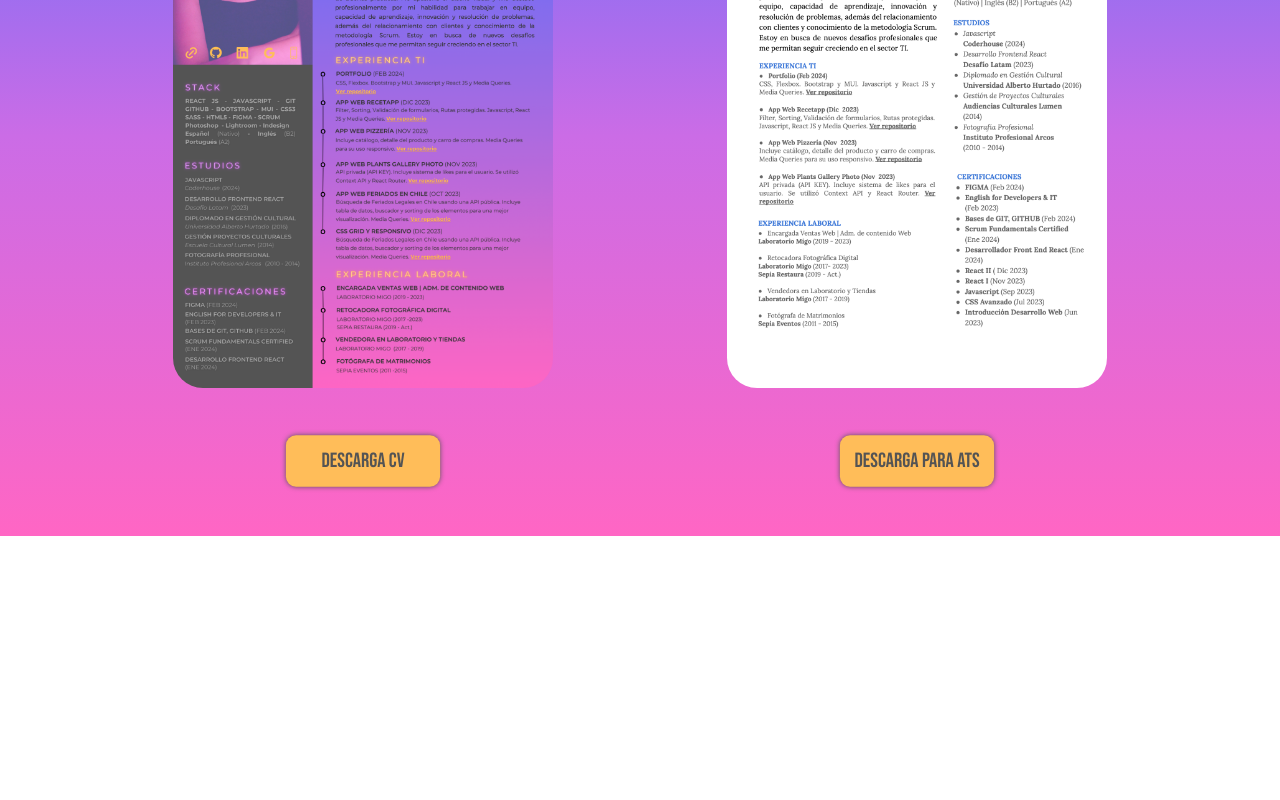
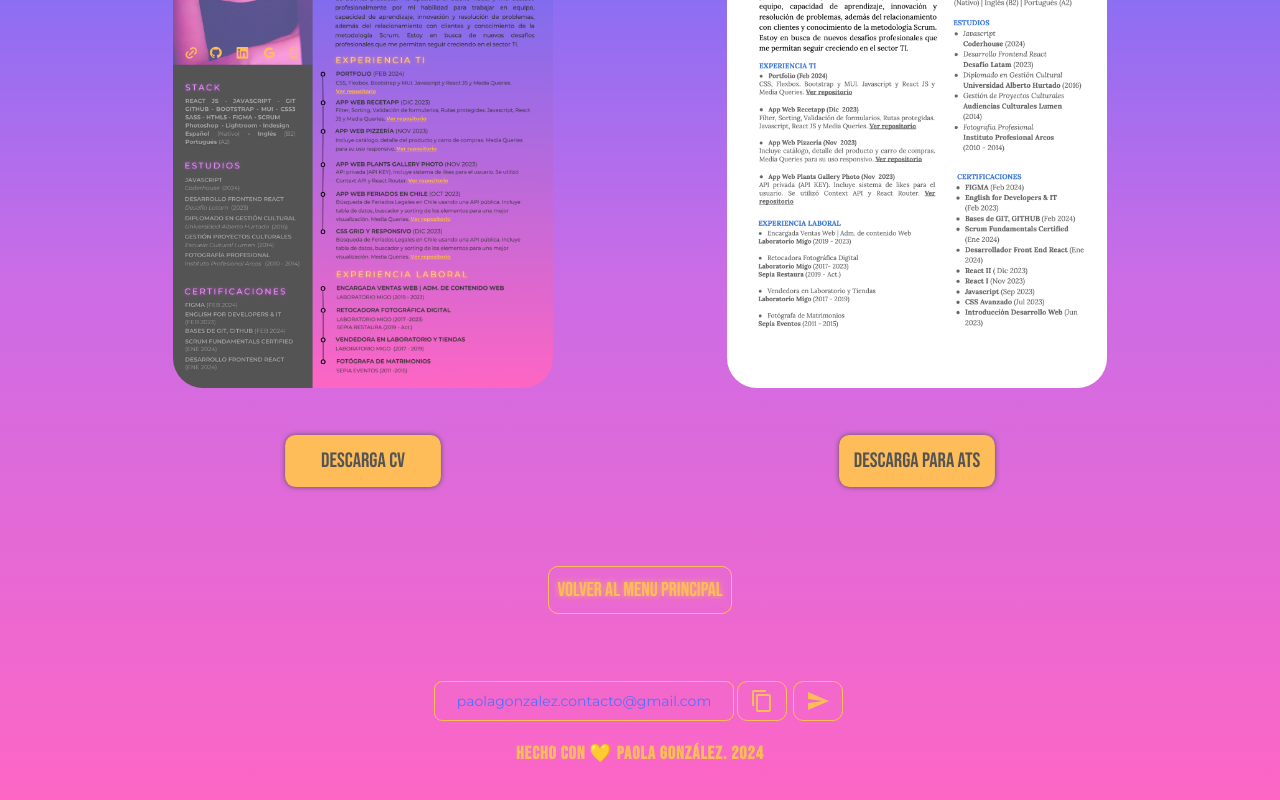
Before and after one commit to paaolaola/portfolio-paola-gonzalez, a React (Vite) app: page /curriculum in a window 1280 px wide. Shown: the part 264-1064 px from the top of the page. Before the commit the page ends 800 px from the top, so only its background shows below. Built offline with nearby package versions, Linux system fonts and the light colour scheme.

Commit message:
footer changes

```diff
--- /dev/null
+++ b/src/assets/css/Footer.css
@@ -0,0 +1,65 @@
+/*footer*/
+.footer {
+    display: flex;
+    flex-direction: column;
+    justify-content: center;
+    align-items: center;
+    font-family: "Bebas Neue", sans-serif;
+    font-size: 18px;
+    font-weight: 600;
+    color: #ffbd59;
+    letter-spacing: 1px;
+    margin-top: 2rem;
+}
+.input-footer {
+    font-size: 14px;
+    background-color: transparent;
+
+    border-style: none;
+    border: 1.5px solid #ffbd59;
+    border-radius: 8px;
+    text-align: center;
+    width: 300px;
+    height: 40px;
+    color: #5170ff;
+    font-family: "Montserrat", sans-serif;
+}
+.btn-footer {
+    background-color: transparent;
+    color: #ffbd59;
+    height: 40px;
+    width: 50px;
+    line-height: 40px;
+    font-size: 15px;
+    border-radius: 10px;
+    border: 1.5px solid #ffbd59;
+    cursor: pointer;
+    transition: border-color 0.3s, box-shadow 0.3s;
+    text-align: center;
+    margin: 3px;
+}
+.btn-footer:hover {
+    border-color: #ffbd59;
+    box-shadow: 0px 0px 8px #ffbd59;
+}
+
+.text-footer {
+    display: flex;
+    justify-content: center;
+    font-family: "Bebas Neue", sans-serif;
+    font-size: 18px;
+    font-weight: 600;
+    color: #ffbd59;
+    letter-spacing: 1px;
+    margin: 1rem 0 3rem 0;
+}
+/*RESPONSIVE*/
+@media screen and (min-width: 280px) and (max-width: 768px) {
+    .input-footer {
+        width: 100%;
+    }
+    .footer {
+        width: 100%;
+        text-align: center;
+    }
+}
--- a/src/assets/css/Home.css
+++ b/src/assets/css/Home.css
@@ -215,16 +215,23 @@
 }
 
 .btn-more {
+    font-family: "Bebas Neue", sans-serif;
     font-size: 13px;
     font-weight: 400;
-    background-color: transparent;
     border-style: none;
+    border-radius: 8px;
+    background-color: #ffbd59;
     color: #545454;
-    text-decoration: underline;
+
+    height: 25px;
+    width: 60px;
+    cursor: pointer;
+    box-shadow: 0px 0px 5px #545454;
+    transition: border-color 0.3s, box-shadow 0.3s;
+    text-align: center;
 }
 
 .btn-more:hover {
-    color: #fd81ce;
     text-shadow: 0 0 10px #ff66c4;
     text-decoration: underline;
 }
@@ -333,18 +340,6 @@
     color: #ffbd59;
     border-color: #d67eee;
     text-shadow: 0px 0px 10px #ff66c4;
-}
-
-/*footer*/
-.footer {
-    display: flex;
-    justify-content: center;
-    font-family: "Bebas Neue", sans-serif;
-    font-size: 18px;
-    font-weight: 600;
-    color: #ffbd59;
-    letter-spacing: 1px;
-    margin-top: 3rem;
 }
 
 /*RESPONSIVE*/
@@ -557,6 +552,12 @@
         margin: 1rem auto;
         width: 90%;
     }
+    .section-btn-cv {
+        background-color: #ffbd59;
+        color: #545454;
+        height: 40px;
+        width: 80px;
+    }
 
     /*seccion stack*/
     .box-stack {
--- a/src/assets/css/NotFound.css
+++ b/src/assets/css/NotFound.css
@@ -25,7 +25,7 @@
     border-style: none;
     border: 1px solid #ffbd59;
     border-radius: 10px;
-    margin: 1rem auto;
+    margin: 2rem;
     padding: 0.5rem;
     text-shadow: 0px 0px 6px #ffbd59;
     text-align: center;
--- a/src/assets/css/Proyectos.css
+++ b/src/assets/css/Proyectos.css
@@ -81,7 +81,7 @@
 }
 
 .btn-home {
-    text-align: end;
+    text-align: center;
     margin-top: 2rem;
 }
 
--- /dev/null
+++ b/src/components/Footer.jsx
@@ -0,0 +1,45 @@
+import React, { useState } from "react";
+import "../assets/css/Footer.css";
+import SendIcon from "@mui/icons-material/Send";
+import ContentCopyIcon from "@mui/icons-material/ContentCopy";
+
+const Footer = () => {
+    const defaultEmail = "paolagonzalez.contacto@gmail.com";
+    const [email, setEmail] = useState(defaultEmail);
+
+    const handleCopy = () => {
+        navigator.clipboard.writeText(email);
+        alert("Correo copiado al portapapeles");
+    };
+
+    const handleEmailBtn = () => {
+        window.open(`mailto:${email}`, "_blank");
+    };
+
+    return (
+        <>
+            <div className="footer">
+                <div>
+                    <input
+                        className="input-footer"
+                        type="email"
+                        value={email}
+                        readOnly // Añadimos readOnly para bloquear la edición
+                    />
+                    <button className="btn-footer" onClick={handleCopy}>
+                        <ContentCopyIcon />
+                    </button>
+                    <button className="btn-footer" onClick={handleEmailBtn}>
+                        <SendIcon />
+                    </button>
+                </div>
+
+                <div>
+                    <p className="text-footer">HECHO CON 💛 PAOLA GONZÁLEZ. 2024</p>
+                </div>
+            </div>
+        </>
+    );
+};
+
+export default Footer;
--- a/src/components/Home.jsx
+++ b/src/components/Home.jsx
@@ -6,6 +6,7 @@ import GitHubIcon from "@mui/icons-material/GitHub";
 import GoogleIcon from "@mui/icons-material/Google";
 import CaruselHobbies from "./CaruselHobbies";
 import CaruselCert from "./CaruselCert";
+import Footer from "./Footer";
 import "../assets/css/Home.css";
 
 const Home = () => {
@@ -54,7 +55,7 @@ const Home = () => {
                 <div className="first-section">
                     <div>
                         <section className="box-about">
-                            <h1 className="title">SOBRE MI</h1>
+                            <h1 className="title">Sobre Mi</h1>
                             <p className="text">
                                 Soy Fotógrafa y Desarrolladora Frontend con conocimientos en la ejecución de proyectos bajo la metodología ágil y la
                                 implementación de buenas prácticas.{" "}
@@ -84,37 +85,36 @@ const Home = () => {
                                 </a>
 
                                 <a
-                                    href="https://drive.google.com/file/d/1rGHMc2fpVu2yU-XaJSFwTYCdXJH1mwKa/view?usp=drive_link"
+                                    href="https://drive.google.com/file/d/1fRDcjaI1pjp0PfE24TYV5BQ6dhZpTzbU/view?usp=drive_link"
                                     target="_blank"
                                     rel="noopener noreferrer"
-                                    className="section-btn-cv"
                                 >
-                                    Descargar CV
+                                    <button className="section-btn-cv">Descargar CV</button>
                                 </a>
                             </div>
                         </section>
                         <section className="box-stack ">
-                            <h1 className="title">STACK</h1>
+                            <h1 className="title">Skills</h1>
                             <div>
                                 <img className="stack-image" src="./img/stack/stack.png" alt="stack"></img>
                             </div>
                         </section>
                         <section className="box-cert">
-                            <h1 className="title">CERTIFICADOS</h1>
+                            <h1 className="title">Certificados</h1>
                             <CaruselCert />
                         </section>
                     </div>
                     <div>
                         <section className="box-hobbies">
-                            <h1 className="title">HOBBIES</h1>
+                            <h1 className="title">Hobbies</h1>
                             <p className="text">
-                                Me gusta participar en actividades al aire libre, como hacer trekking en las montañas, acampar y asistir a conciertos de música.
-                                Además, disfruto visitando exposiciones de arte para inspirarme. En mi tiempo libre, me dedico a la fotografía análoga y también
-                                me apasiona crear fotomontajes digitales de temática onírica.{" "}
+                                Me gusta participar en actividades al aire libre, como viajar, hacer trekking, acampar o asistir a conciertos de música. Además
+                                disfruto mucho visitando exposiciones de arte para inspirarme. En mi tiempo libre me dedico a la fotografía análoga y también a
+                                crear fotomontajes digitales de temática onírica.{" "}
                             </p>
                             <p className="text">
-                                Estas actividades son parte importante de mi vida y me permiten desarrollar habilidades creativas y artísticas en torno al
-                                diseño que se complementan con mi experiencia como Front End.
+                                Estas aficiones son parte importante en mi vida y me han dado espacio para desarrollar habilidades creativas y visuales
+                                relacionadas directamente con el diseño y que complementan mi experiencia como Front End.
                             </p>
                             <div className="carusel">
                                 <CaruselHobbies />
@@ -122,7 +122,7 @@ const Home = () => {
                         </section>
 
                         <section className="box-studies">
-                            <h1 className="title">ESTUDIOS</h1>
+                            <h1 className="title">Estudios</h1>
 
                             <div>
                                 <h3 className="name">JAVASCRIPT</h3>
@@ -246,7 +246,7 @@ const Home = () => {
 
                 <div>
                     <section className="box-projects">
-                        <h1 className="title">PROYECTOS</h1>
+                        <h1 className="title">Proyectos</h1>
 
                         <div className="content-projects">
                             {proyectos.map((proyecto) => (
@@ -258,10 +258,10 @@ const Home = () => {
                                         </div>
                                         <div className="btn-sites-projects">
                                             <a href={proyecto.github} target="_blank" rel="noopener noreferrer">
-                                                <button className="box-btn">Ver GitHub</button>
+                                                <button className="box-btn">GitHub</button>
                                             </a>
                                             <a href={proyecto.url} target="_blank" rel="noopener noreferrer">
-                                                <button className="box-btn">Ver sitio</button>
+                                                <button className="box-btn">Live Preview</button>
                                             </a>
 
                                             <button onClick={() => handleClick(proyecto.name)} className="box-btn">
@@ -276,7 +276,7 @@ const Home = () => {
                 </div>
 
                 <div>
-                    <p className="footer">HECHO CON 💛 PAOLA GONZÁLEZ. 2024</p>
+                    <Footer />
                 </div>
             </div>
         </>
--- a/src/components/Navbar.jsx
+++ b/src/components/Navbar.jsx
@@ -16,8 +16,8 @@ import FavoriteIcon from "@mui/icons-material/Favorite";
 import { Link } from "react-router-dom";
 import { animateScroll as scroll } from "react-scroll";
 
-const drawerWidth = 90;
-const drawerHeight = 150;
+const drawerWidth = { width: "100%" };
+const drawerHeight = { height: "50px" };
 const drawerColor = "linear-gradient( #ff66c4, #cb6ce6, #5170ff)";
 const navItems = ["contacto"];
 
@@ -46,12 +46,13 @@ function DrawerAppBar(props) {
         // Cuando el estado de liked cambia, actualiza el localStorage
         localStorage.setItem("like", liked.toString());
     }, [liked]);
+
     const scrollToTop = () => {
         scroll.scrollToTop();
     };
 
     const drawer = (
-        <Box onClick={handleDrawerToggle} sx={{ textAlign: "center" }}>
+        <Box onClick={handleDrawerToggle} sx={{ display: "flex", justifyContent: "space-between" }}>
             <Link to="/" style={{ textDecoration: "none" }}>
                 <Typography
                     variant="h6"
@@ -66,6 +67,7 @@ function DrawerAppBar(props) {
                         },
                         fontWeight: "600",
                         "&:hover": { textShadow: "0 0 10px #ffbd59" },
+                        marginLeft: "20px",
                     }}
                     onClick={scrollToTop}
                 >
@@ -73,7 +75,6 @@ function DrawerAppBar(props) {
                     PG .
                 </Typography>
             </Link>
-
             <Divider />
             <List>
                 <Link to="/" style={{ textDecoration: "none" }}>
@@ -92,6 +93,7 @@ function DrawerAppBar(props) {
                                 lg: "14px",
                             },
                             textAlign: "center",
+                            marginRight: "10px",
                         }}
                     >
                         Inicio
@@ -103,7 +105,6 @@ function DrawerAppBar(props) {
                         sx={{
                             color: "#ffbd59",
                             fontFamily: "Montserrat",
-
                             fontWeight: "600",
                             "&:hover": { textShadow: "0 0 10px #ffbd59" },
                             fontSize: {
@@ -113,6 +114,7 @@ function DrawerAppBar(props) {
                                 lg: "14px",
                             },
                             textAlign: "center",
+                            marginRight: "10px",
                         }}
                     >
                         CV
@@ -133,6 +135,7 @@ function DrawerAppBar(props) {
                                 lg: "14px",
                             },
                             textAlign: "center",
+                            marginRight: "30px",
                         }}
                     >
                         Contacto
--- a/src/views/Cv.jsx
+++ b/src/views/Cv.jsx
@@ -1,5 +1,6 @@
 import "../assets/css/Cv.css";
-import React from "react";
+import Footer from "../components/Footer";
+import { Link } from "react-router-dom";
 
 const Cv = () => {
     const handleDownloadClick = () => {
@@ -11,6 +12,7 @@ const Cv = () => {
     };
 
     return (
+        <>
             <div className="box-content-cv">
                 <div className="box-cv">
                     <img className="img-cv" src="./img/cv/cv.png" alt="foto de cv" />
@@ -25,6 +27,15 @@ const Cv = () => {
                     </button>
                 </div>
             </div>
+            <div className="btn-home">
+                <Link to="/">
+                    <button className="btn-404">Volver al menu principal</button>
+                </Link>
+            </div>
+            <div>
+                <Footer />
+            </div>
+        </>
     );
 };
 
--- a/src/views/FormContact.jsx
+++ b/src/views/FormContact.jsx
@@ -1,4 +1,6 @@
 import "../assets/css/FormContact.css";
+import { Link } from "react-router-dom";
+import Footer from "../components/Footer";
 
 function FormContact() {
     return (
@@ -6,11 +8,20 @@ function FormContact() {
             <div className="box-form">
                 <h1 className="title-form">Contacto </h1>
                 <p className="text-form">
-                    Gracias por visitar mi portfolio! Estoy entusiasmada en aprender sobre los proyectos e ideas de los demás. Por lo mismo, si estás
-                    interesado(a) en colaborar o si tienes preguntas, comentarios o simplemente quieres saludar, estaré atenta y con gusto te responderé.{" "}
+                    ¡Gracias por visitar mi portfolio! <br />
+                    Si estás interesado(a) en colaborar o si tienes preguntas, comentarios o simplemente quieres saludar, estaré atenta y con gusto te
+                    responderé.{" "}
                 </p>
                 <iframe id="typeform-full" src="https://6sujha3j6m7.typeform.com/to/cdgzp9LA?typeform-source=admin.typeform.com"></iframe>{" "}
             </div>{" "}
+            <div className="btn-home">
+                <Link to="/">
+                    <button className="btn-404">Volver al menu principal</button>
+                </Link>
+            </div>
+            <div>
+                <Footer />
+            </div>
         </>
     );
 }
--- a/src/views/Proyectos.jsx
+++ b/src/views/Proyectos.jsx
@@ -35,7 +35,7 @@ const Proyectos = () => {
                         <p className="name">Video no encontrado</p>
                     )}
                 </div>
-                <h4 className="projects-title">Herramientas</h4>
+                <h4 className="projects-title">Skills</h4>
                 <div className="btn-skills">
                     {Object.values(proyecto.skills).map((skill, index) => (
                         <button key={index}>{skill}</button>
@@ -45,14 +45,14 @@ const Proyectos = () => {
                 <p className="projects-text">{proyecto.info}</p>
                 <div className="btn-sites-projects">
                     <a href={proyecto.github} target="_blank" rel="noopener noreferrer">
-                        <button className="box-btn">Ver GitHub</button>
+                        <button className="box-btn">GitHub</button>
                     </a>
                     <a href={proyecto.url} target="_blank" rel="noopener noreferrer">
-                        <button className="box-btn">Ver sitio</button>
+                        <button className="box-btn">Live Preview</button>
                     </a>
                 </div>
 
-                <h4 className="projects-title">Vistas de la App Web</h4>
+                <h4 className="projects-title">Views</h4>
                 <div className="projects-views">
                     {Object.values(proyecto.images).map((image, index) => (
                         <img key={index} className="projects-image" src={image} alt={proyecto.name} />
```
Lines whose indentation alone changed are shown as unchanged.
